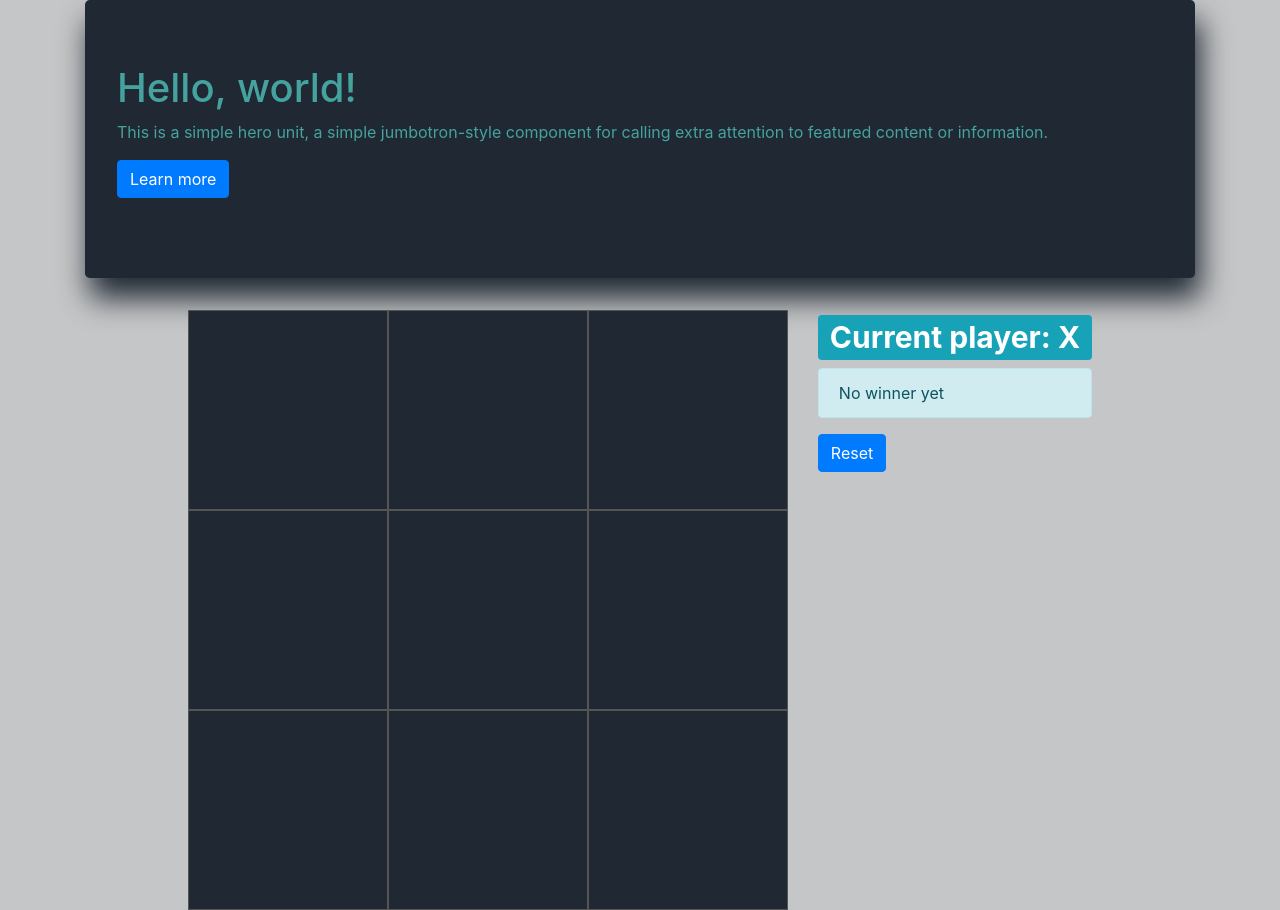
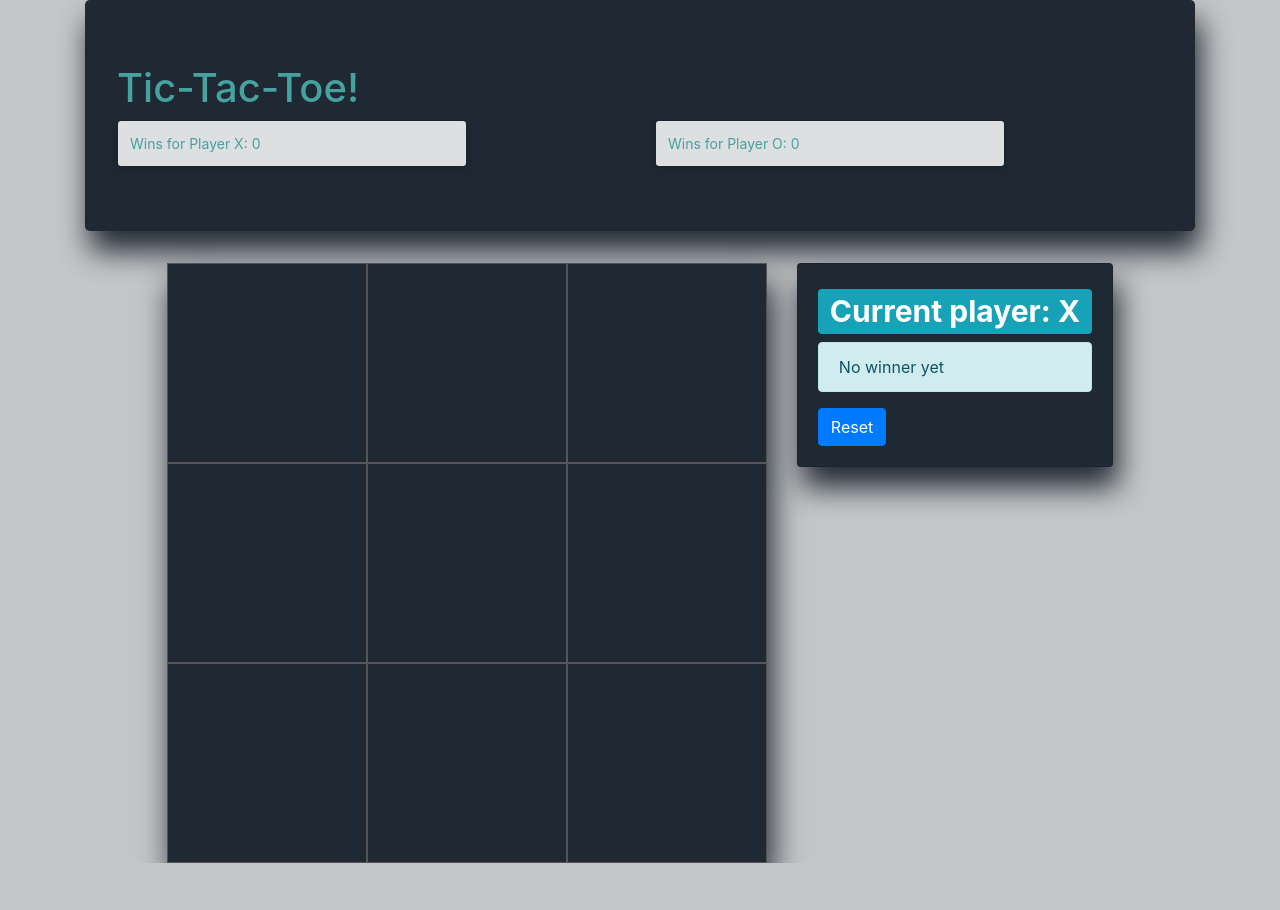
Before and after one commit to mbravo10/mbravo10.github.io, a React (Create React App) app: page / in a window 1280 px wide. After the commit the page ends 863 px from the top, so only its background shows below. Built offline with nearby package versions, Linux system fonts and the light colour scheme.

Commit message:
Changed theme of application

```diff
--- a/src/components/Gameboard.js
+++ b/src/components/Gameboard.js
@@ -1,4 +1,12 @@
-import { Container, Jumbotron, Button, Row, Col } from "react-bootstrap";
+import {
+  Container,
+  Jumbotron,
+  Button,
+  Row,
+  Col,
+  Card,
+  Toast,
+} from "react-bootstrap";
 import React from "react";
 import Square from "./Square";
 import Gamestatus from "./Gamestatus";
@@ -15,8 +23,9 @@ export default class Gameboard extends React.Component {
       isXsTurn: true,
       isDisabled: false,
       isLoading: false,
+      xWins: 0,
+      oWins: 0,
     };
-
     this.baseState = this.state;
   }
 
@@ -27,6 +36,15 @@ export default class Gameboard extends React.Component {
           {this.props.gameArray.map((x, index) => this.renderSquare(x, index))}
         </div>
       );
+    } else if (
+      prevState.xWins !== this.state.xWins ||
+      prevState.oWins !== this.state.oWins
+    ) {
+      return (
+        <Toast>
+          <Toast.Body>{`Wins for Player X: ${this.state.xWins}`}</Toast.Body>
+        </Toast>
+      );
     }
   }
 
@@ -34,15 +52,16 @@ export default class Gameboard extends React.Component {
     this.setState(this.baseState);
   }
 
-  simulateNetworkResponse() {
-    return new Promise((resolve) => setTimeout(resolve, 1000));
-  }
-
   handleClick(i) {
     const square = this.state.value.slice();
     this.state.isXsTurn ? (square[i] = "X") : (square[i] = "O");
     this.setState({ value: square, isXsTurn: !this.state.isXsTurn });
-    if (Winner(square)) this.setState({ isDisabled: true });
+    if (Winner(square)) {
+      this.setState({ isDisabled: true });
+      this.state.isXsTurn
+        ? this.setState({ xWins: this.state.xWins + 1 })
+        : this.setState({ oWins: this.state.oWins + 1 });
+    }
   }
 
   renderSquare(i, index) {
@@ -69,14 +88,19 @@ export default class Gameboard extends React.Component {
               boxShadow: "5px 20px 30px #1f2833",
             }}
           >
-            <h1>Hello, world!</h1>
-            <p>
-              This is a simple hero unit, a simple jumbotron-style component for
-              calling extra attention to featured content or information.
-            </p>
-            <p>
-              <Button>Learn more</Button>
-            </p>
+            <h1>Tic-Tac-Toe!</h1>
+            <Row>
+              <Col>
+                <Toast>
+                  <Toast.Body>{`Wins for Player X: ${this.state.xWins}`}</Toast.Body>
+                </Toast>
+              </Col>
+              <Col>
+                <Toast>
+                  <Toast.Body>{`Wins for Player O: ${this.state.oWins}`}</Toast.Body>
+                </Toast>
+              </Col>
+            </Row>
           </Jumbotron>
           <Row className="justify-content-md-center">
             <Row>
@@ -88,9 +112,18 @@ export default class Gameboard extends React.Component {
                 </div>
               </Col>
               <Col>
-                <Gamestatus currentP={this.state.isXsTurn} />
-                <Gamewinner values={this.state.value} />
-                <Resetbutton onClick={() => this.handleReset()} />
+                <Card
+                  style={{
+                    backgroundColor: "#1f2933",
+                    boxShadow: "5px 20px 30px #1f2833",
+                  }}
+                >
+                  <Card.Body>
+                    <Gamestatus currentP={this.state.isXsTurn} />
+                    <Gamewinner values={this.state.value} />
+                    <Resetbutton onClick={() => this.handleReset()} />
+                  </Card.Body>
+                </Card>
               </Col>
             </Row>
           </Row>
--- a/src/components/styles/gameboard.css
+++ b/src/components/styles/gameboard.css
@@ -1,6 +1,6 @@
 .game-board {
     display: grid;
-
+    box-shadow: 5px 20px 30px #1f2833;
     grid-template-rows: 200px 200px 200px;
     grid-template-columns: 200px 200px 200px;
 }
@@ -12,8 +12,12 @@
     font-size: xx-large;
     color:#45A29E;
 }
+.box:disabled{
+    opacity: 0.75;
+    cursor: not-allowed;
+
+}
 
 body{
     background: #c5c6c7;
-
 }
```
